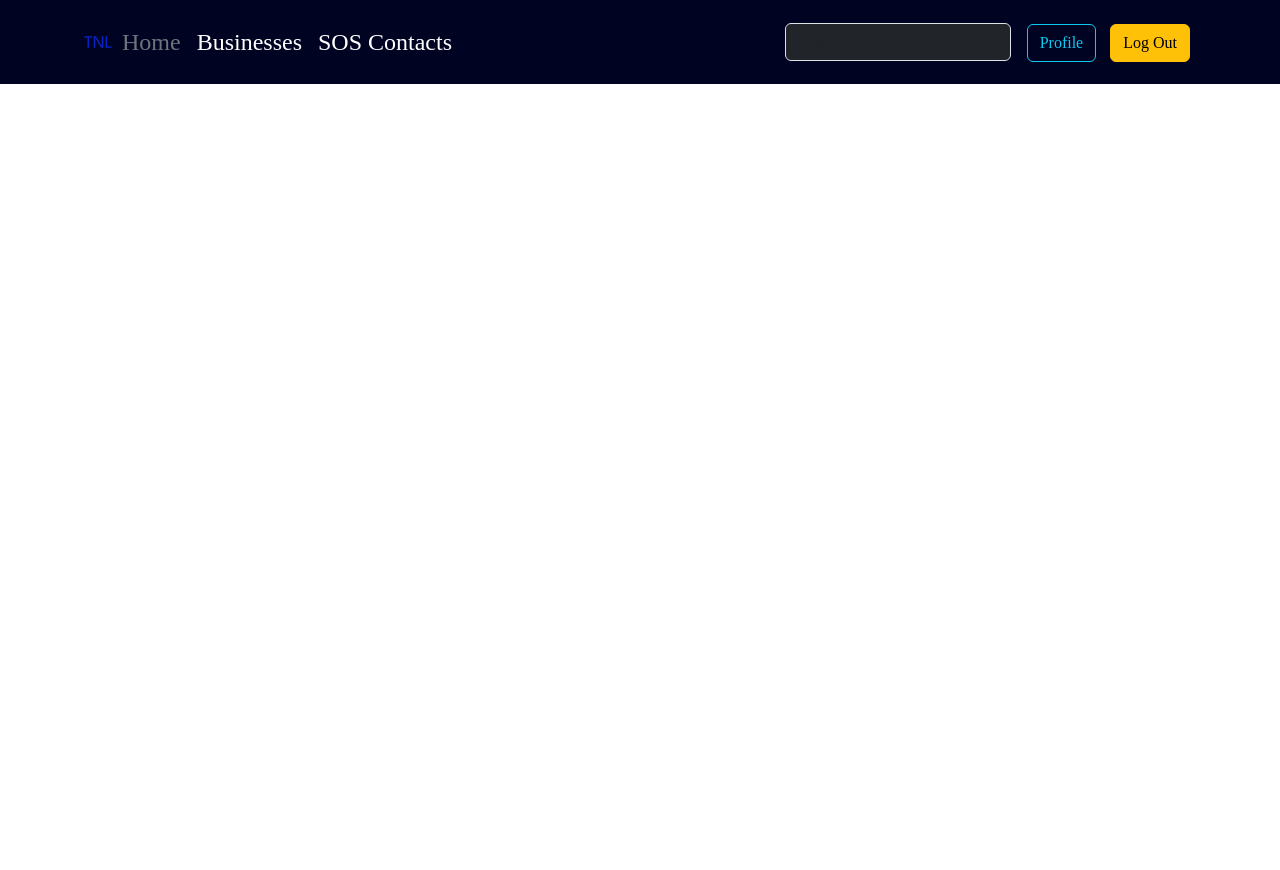
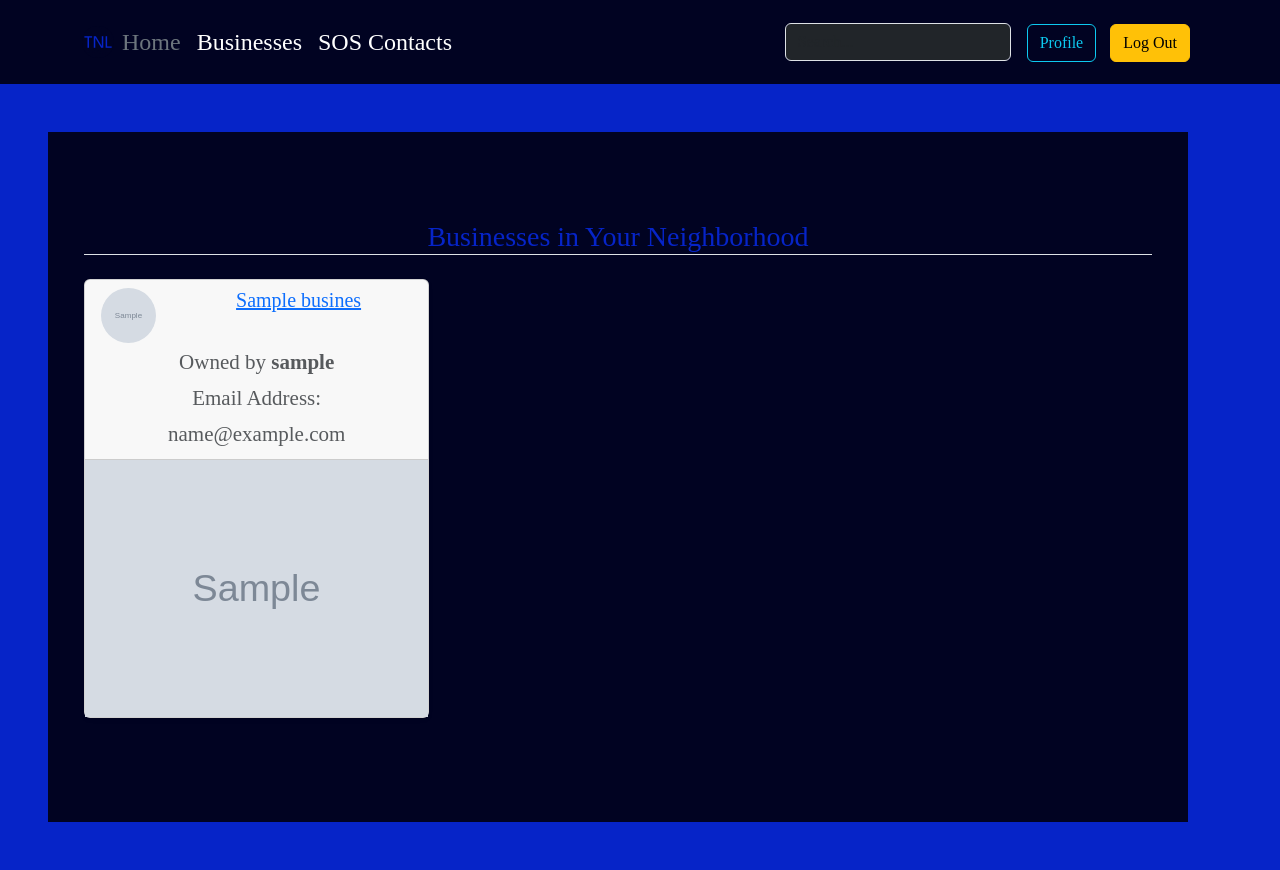
Before and after one commit to Flokots/thenight-loop, a Django app: page /business/ in a window 1280 px wide. Before the commit the page ends 84 px from the top, so only its background shows below. Run offline with Django 4.2, Linux system fonts and the light colour scheme; a user stored in the database is signed in; tables that the repository leaves empty hold one stand-in row (values such as "Sample post"); grey boxes marked "Sample" are stand-in pictures; some libraries are stand-ins or nearby versions; some web fonts are replaced.

Commit message:
display businesses in a neighborhood

```diff
--- a/templates/business.html
+++ b/templates/business.html
@@ -4,6 +4,82 @@
 {% block content %}
 {{ block.super }}
 
+<body class="lo-body">
+  <div class="container darker-div">
+    <div class="album py-5" id="projects">
+      <div class="container">
+        <h3 class="border-bottom mb-4 pt-3 text-center">Businesses in Your Neighborhood</h3>
+        <div class="row row-cols-1 row-cols-sm-2 row-cols-md-3 g-3">
+          {% if businesses %}
+          {% for business in businesses %}
+          {% if business.neighborhood == user.profile.neighborhood %}
+          <div class="col">
+            <div class="card shadow-sm album-card">
+              <div class="card-header">
+                <div class="row">
+                  <div class="col-3">
+                    <a href="">
+                      <img class="rounded-circle project-img" src="{{ business.owner.profile.image.url}}">
+                    </a>
+                  </div>
+                  <div class="col-9">
+                    <h5 class="card-title text-center">
+                      <a class="text-mutedi" href="">{{business.name}}</a>
+                    </h5>
+                  </div>
+                  <div>
+                    <div class="text-center">
+                      <small class="text-muted text-center">
+                        Owned by <b>{{ business.owner}} </b><br/>
+                      </small>
+                      <small class="text-muted text-center">
+                        Email Address: {{ business.email_address}}
+                      </small>
+                    </div>
+                  </div>
+                </div>
+              </div>
+              <img src="{{business.business_image.url}}" alt="business image">
+            </div>
+          </div>
+          {% endif %}
+          {% endfor %}
+          {% else %}
+          <h2>There are no businesses in your neighborhood</h2>
+          {% endif %}
+        </div>
+        <div class="row">
+          <div class="col-3"></div>
+          <div class="py-3 col-7">
+            {% if is_paginated %}
 
+            {% if page_obj.has_previous %}
+            <a class="btn btn-outline-info mb-4" href="?page=1">First</a>
+            <a class="btn btn-outline-info mb-4" href="?page={{page_obj.previous_page_number}}">Previous</a>
+            {% endif %}
+
+            {% for num in page_obj.paginator.page_range %}
+            {% if page_obj.number == num %}
+            <a class="btn btn-info mb-4" href="?page={{ num }}">{{ num }}</a>
+            {% elif num > page_obj.number|add:'-3' and num < page_obj.number|add:'3' %} <a
+              class="btn btn-outline-info mb-4" href="?page={{num}}"> {{ num }} </a>
+              {% endif %}
+              {% endfor %}
+
+              {% if page_obj.has_next %}
+              <a class="btn btn-outline-info mb-4" href="?page={{page_obj.next_page_number }}">Next</a>
+              <a class="btn btn-outline-info mb-4" href="?page={{page_obj.paginator.num_pages }}">Last</a>
+              {% endif %}
+
+              {% endif %}
+          </div>
+          <div class="col-2"></div>
+        </div>
+
+      </div>
+    </div>
+
+  </div>
+</body>
 
 {% endblock %}
```
